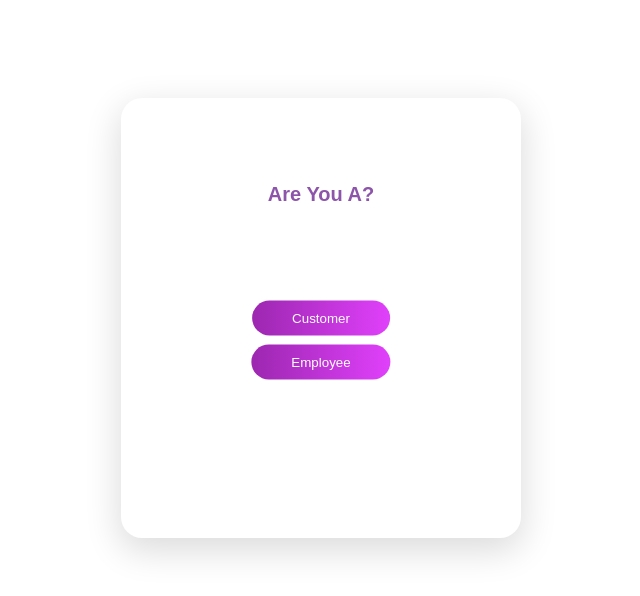
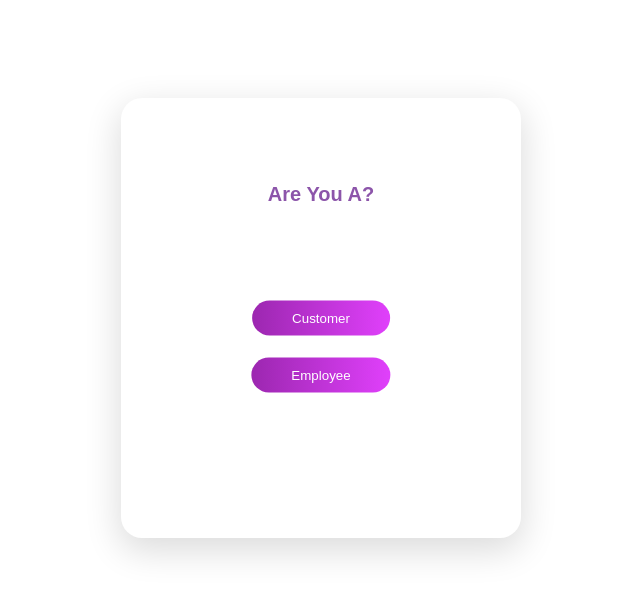
Before and after one commit to zhac299/TeamProject2021, an Angular app in the folder RestaurantWebApp/: page / in a window 1280 px wide. Shown: the top 596 px of the page, without its empty margins (319-959 px from the left). Built offline with nearby package versions, Linux system fonts and the light colour scheme.

Commit message:
program edits

```diff
--- a/RestaurantWebApp/src/app/home-page/home-page.component.sass
+++ b/RestaurantWebApp/src/app/home-page/home-page.component.sass
@@ -37,7 +37,7 @@
 .submit2
   margin: 0
   position: absolute
-  top: 60%
+  top: 63%
   left: 50%
   -ms-transform: translate(-50%, -50%)
   transform: translate(-50%, -50%)
```
